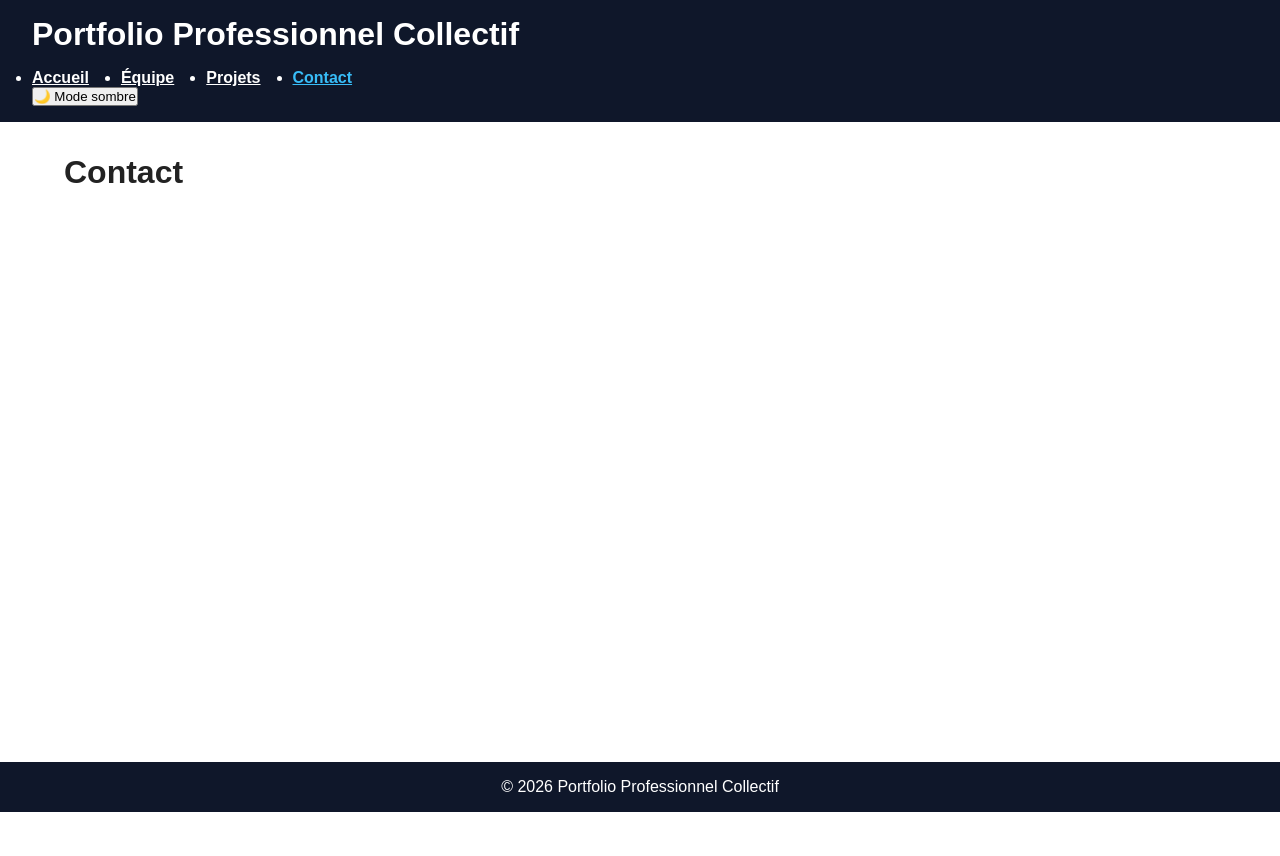
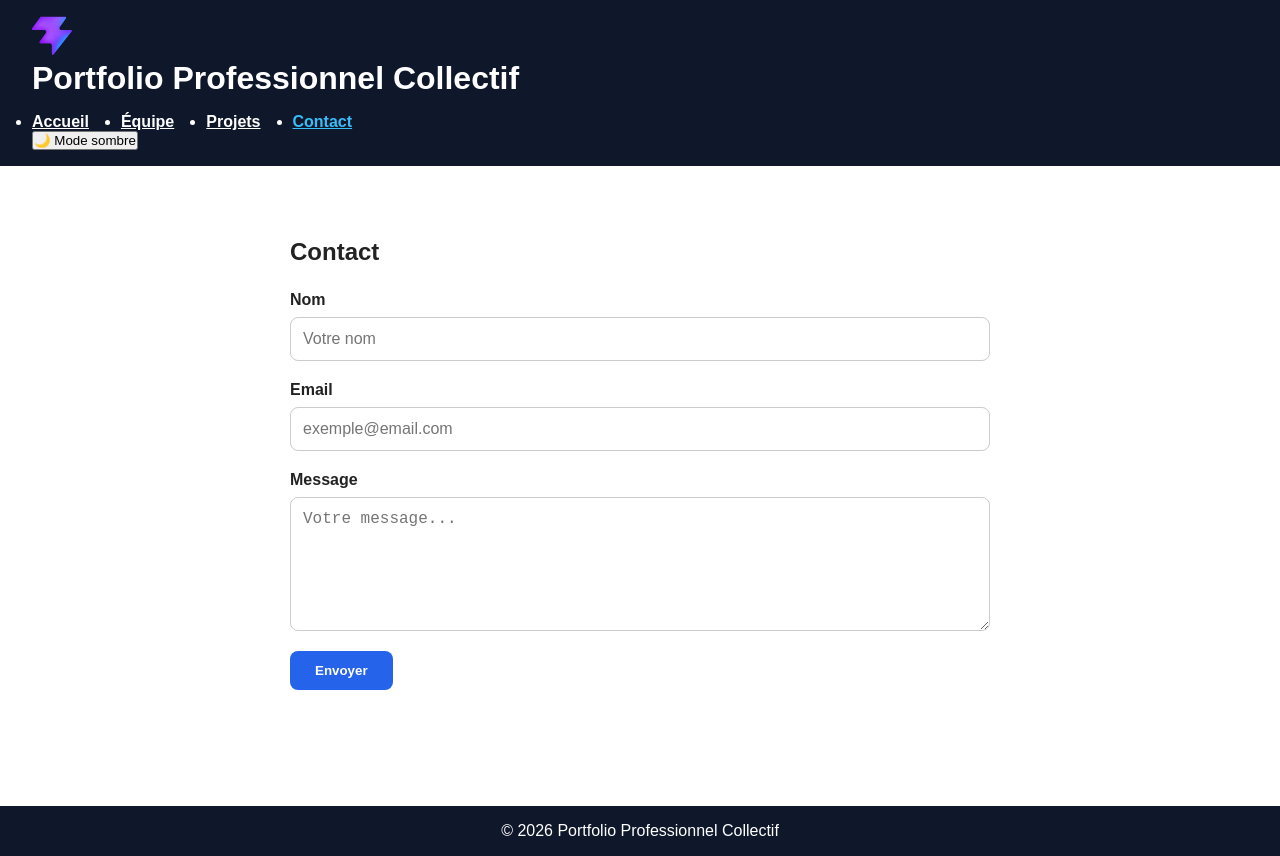
Before and after one commit to BIEN09-CYBER/Portfolio_Professionnel_Collectif, a React (Vite) app: page /contact in a window 1280 px wide. Before the commit the page ends 812 px from the top, so only its background shows below. Built offline with nearby package versions, Linux system fonts and the light colour scheme.

Commit message:
Implement Context API for theme and language management

```diff
--- a/src/components/Header.jsx
+++ b/src/components/Header.jsx
@@ -3,8 +3,17 @@ import ThemeToggle from "./ThemeToggle";
 
 function Header() {
   return (
-    <header>
-      <h1>Portfolio Professionnel Collectif</h1>
+    <header className="header">
+      <div className="header-logo">
+        <img
+          src="/favicon.svg"
+          alt="Logo Portfolio"
+          width="40"
+          height="40"
+        />
+
+        <h1>Portfolio Professionnel Collectif</h1>
+      </div>
 
       <Navbar />
 
--- a/src/components/ProjectCard.jsx
+++ b/src/components/ProjectCard.jsx
@@ -2,7 +2,14 @@ import { Link } from "react-router-dom";
 
 function ProjectCard({ project }) {
   return (
-    <article>
+    <article className="project-card">
+      <img
+        src={project.image}
+        alt={project.title}
+        width="250"
+        height="160"
+      />
+
       <h3>{project.title}</h3>
 
       <p>{project.description}</p>
--- a/src/components/TeamCard.jsx
+++ b/src/components/TeamCard.jsx
@@ -1,6 +1,13 @@
 function TeamCard({ member }) {
   return (
-    <article>
+    <article className="team-card">
+      <img
+        src={member.photo}
+        alt={member.name}
+        width="180"
+        height="180"
+      />
+
       <h3>{member.name}</h3>
 
       <p>
--- a/src/context/ThemeContext.jsx
+++ b/src/context/ThemeContext.jsx
@@ -1,4 +1,4 @@
-import { createContext, useContext, useState } from "react";
+import { createContext, useContext, useEffect, useState } from "react";
 
 const ThemeContext = createContext();
 
@@ -6,10 +6,16 @@ export function ThemeProvider({ children }) {
   const [theme, setTheme] = useState("light");
 
   function toggleTheme() {
+
     setTheme((currentTheme) =>
+
       currentTheme === "light" ? "dark" : "light"
     );
   }
+
+  useEffect(() => {
+    document.body.className = theme;
+  }, [theme]);
 
   return (
     <ThemeContext.Provider
--- a/src/data/projects.js
+++ b/src/data/projects.js
@@ -3,13 +3,13 @@ const projects = [
     id: 1,
     title: "PA GEN KANPE",
     description: "Système intelligent de gestion des files d'attente.",
-    image: "https://via.placeholder.com/300x180",
+    image: "/icons.svg",
   },
   {
     id: 2,
     title: "Portfolio Professionnel",
     description: "Projet de session React.",
-    image: "https://via.placeholder.com/300x180",
+    image: "/icons.svg",
   },
 ];
 
--- a/src/data/team.js
+++ b/src/data/team.js
@@ -4,21 +4,21 @@ const team = [
     name: "Bienné Rwove Herth",
     role: "Frontend Developer",
     bio: "Étudiant en Génie Logiciel.",
-    photo: "https://via.placeholder.com/180",
+    photo: "/favicon.svg",
   },
   {
     id: 2,
     name: "Membre 2",
     role: "Backend Developer",
     bio: "Responsable du serveur.",
-    photo: "https://via.placeholder.com/180",
+    photo: "/favicon.svg",
   },
   {
     id: 3,
     name: "Membre 3",
     role: "UI / UX Designer",
     bio: "Responsable de l'interface.",
-    photo: "https://via.placeholder.com/180",
+    photo: "/favicon.svg",
   },
 ];
 
--- a/src/index.css
+++ b/src/index.css
@@ -5,3 +5,16 @@
 @import "./styles/footer.css";
 @import "./styles/cards.css";
 @import "./styles/home.css";
+@import "./styles/contact.css";
+
+body.light {
+  background-color: #ffffff;
+  color: #222222;
+  transition: all 0.3s ease;
+}
+
+body.dark {
+  background-color: #1e1e1e;
+  color: #ffffff;
+  transition: all 0.3s ease;
+}
--- a/src/pages/Contact.jsx
+++ b/src/pages/Contact.jsx
@@ -1,6 +1,144 @@
+import { useState } from "react";
+
 function Contact() {
+  const [form, setForm] = useState({
+    name: "",
+    email: "",
+    message: "",
+  });
+
+  const [errors, setErrors] = useState({});
+  const [success, setSuccess] = useState("");
+
+  function handleChange(event) {
+    const { name, value } = event.target;
+
+    setForm((prev) => ({
+      ...prev,
+      [name]: value,
+    }));
+  }
+
+  function validate() {
+    const newErrors = {};
+
+    if (!form.name.trim()) {
+      newErrors.name = "Le nom est obligatoire.";
+    }
+
+    if (!form.email.trim()) {
+      newErrors.email = "L'adresse email est obligatoire.";
+    } else if (!/\S+@\S+\.\S+/.test(form.email)) {
+      newErrors.email = "Adresse email invalide.";
+    }
+
+    if (!form.message.trim()) {
+      newErrors.message = "Le message est obligatoire.";
+    }
+
+    return newErrors;
+  }
+
+  function handleSubmit(event) {
+    event.preventDefault();
+
+    const validationErrors = validate();
+
+    if (Object.keys(validationErrors).length > 0) {
+      setErrors(validationErrors);
+      setSuccess("");
+      return;
+    }
+
+    setErrors({});
+    setSuccess("Le formulaire est valide. L'envoi au serveur sera ajouté dans la prochaine étape.");
+  }
+
   return (
-    <h1>Contact</h1>
+    <section className="contact-section">
+      <h1>Contact</h1>
+
+      <form className="contact-form" onSubmit={handleSubmit} noValidate>
+
+        <div className="form-group">
+          <label htmlFor="name">
+            Nom
+          </label>
+
+          <input
+            id="name"
+            type="text"
+            name="name"
+            value={form.name}
+            onChange={handleChange}
+            placeholder="Votre nom"
+          />
+
+          {errors.name && (
+            <span className="error-message">
+              {errors.name}
+            </span>
+          )}
+        </div>
+
+
+        <div className="form-group">
+          <label htmlFor="email">
+            Email
+          </label>
+
+          <input
+            id="email"
+            type="email"
+            name="email"
+            value={form.email}
+            onChange={handleChange}
+            placeholder="exemple@email.com"
+          />
+
+          {errors.email && (
+            <span className="error-message">
+              {errors.email}
+            </span>
+          )}
+        </div>
+
+
+        <div className="form-group">
+          <label htmlFor="message">
+            Message
+          </label>
+
+          <textarea
+            id="message"
+            name="message"
+            rows="6"
+            value={form.message}
+            onChange={handleChange}
+            placeholder="Votre message..."
+          />
+
+          {errors.message && (
+            <span className="error-message">
+              {errors.message}
+            </span>
+          )}
+        </div>
+
+
+        <button type="submit">
+          Envoyer
+        </button>
+
+      </form>
+
+      {success && (
+        <p className="success-message">
+          {success}
+        </p>
+      )}
+    </section>
+
   );
 }
 
--- /dev/null
+++ b/src/styles/contact.css
@@ -0,0 +1,70 @@
+.contact-section {
+  max-width: 700px;
+  margin: 40px auto;
+}
+
+.contact-section h1 {
+  margin-bottom: 25px;
+}
+
+
+.contact-form {
+  display: flex;
+  flex-direction: column;
+  gap: 20px;
+}
+
+
+.form-group {
+  display: flex;
+  flex-direction: column;
+  gap: 8px;
+}
+
+
+.form-group label {
+  font-weight: bold;
+}
+
+
+.form-group input,
+.form-group textarea {
+  padding: 12px;
+  border-radius: 8px;
+  border: 1px solid #ccc;
+  font-size: 16px;
+}
+
+
+.form-group textarea {
+  resize: vertical;
+}
+
+
+.error-message {
+  color: #dc2626;
+  font-size: 14px;
+}
+
+
+.contact-form button {
+  width: fit-content;
+  padding: 12px 25px;
+  border: none;
+  border-radius: 8px;
+  background: #2563eb;
+  color: white;
+  font-weight: bold;
+  cursor: pointer;
+}
+
+
+.contact-form button:hover {
+  opacity: 0.85;
+}
+
+
+.success-message {
+  margin-top: 20px;
+  color: green;
+}
```
Also changed, not shown: src/context/LanguageContext.jsx (added, +28 -0 lines).
